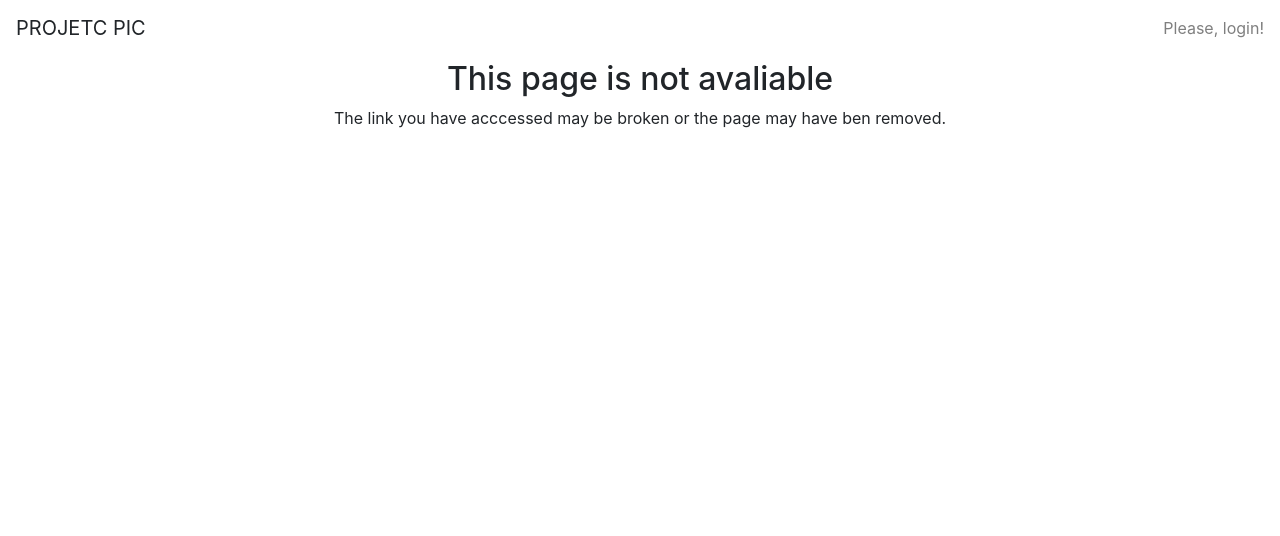
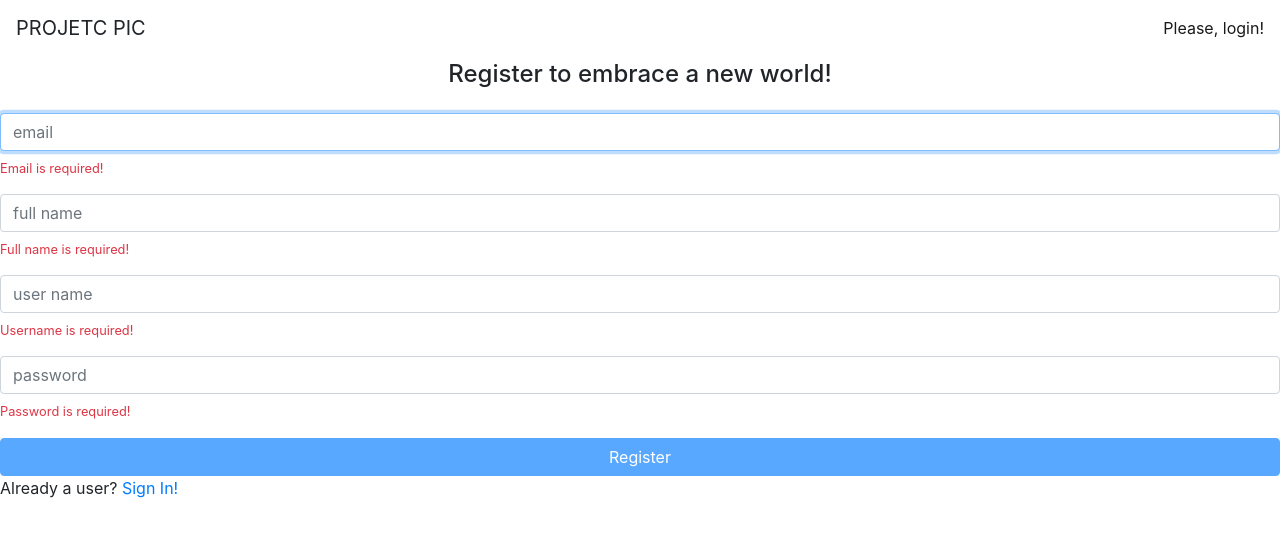
Before and after one commit to MacielSousa/projectpic, an Angular app: page /signup in a window 1280 px wide. Shown: the top 536 px of the page. Built offline with nearby package versions, Linux system fonts and the light colour scheme.

Commit message:
feat: validação assincrona e sincrona do form

```diff
--- a/src/app/app.routing.module.ts
+++ b/src/app/app.routing.module.ts
@@ -7,6 +7,7 @@
 import { RouterModule, Routes } from "@angular/router";
 import { ErrorsModule } from './errors/errors.module';
 import { NotFoundComponent } from './errors/not-found/not-found.component';
+import { SignUpComponent } from './home/singup/signup.component';
 
 
 const routes: Routes = [
@@ -14,6 +15,10 @@
         path: '',
         component: SignInComponent,
         canActivate: [AuthGard]
+    },
+    {
+        path: 'signup',
+        component: SignUpComponent
     },
     {
         path: 'user/:userName',
--- a/src/app/core/core.module.ts
+++ b/src/app/core/core.module.ts
@@ -1,9 +1,10 @@
+import { RouterModule } from '@angular/router';
 import { CommonModule } from '@angular/common';
 import { NgModule } from '@angular/core';
 import { HeaderComponent } from './header/header.component';
 
 @NgModule({
-    imports: [CommonModule],
+    imports: [CommonModule, RouterModule],
     declarations: [HeaderComponent],
     exports: [HeaderComponent]
 })
--- a/src/app/core/header/header.component.html
+++ b/src/app/core/header/header.component.html
@@ -9,7 +9,7 @@
 
         <ng-template #login>
             <span class="navbar-text">
-                Please, login!
+               <a [routerLink]="['']">Please, login!</a>
             </span>
         </ng-template>
     </nav>
--- /dev/null
+++ b/src/app/home/singup/signup.component.html
@@ -0,0 +1,76 @@
+<h4 class="text-center"> Register to embrace a new world!</h4>
+
+<form [formGroup]="signupForm" class="form mt-4">
+    <div class="form-group">
+        <input formControlName="email" class="form-control" placeholder="email" autofocus>
+        <ap-vmessage
+            *ngIf="signupForm.get('email').errors?.required"
+            text="Email is required!">
+        </ap-vmessage>
+        <ap-vmessage
+            *ngIf="signupForm.get('email').errors?.email"
+            text="Invalid e-mail">
+        </ap-vmessage>
+    </div>
+
+    <div class="form-group">
+        <input formControlName="fullName" class="form-control" placeholder="full name">
+        <ap-vmessage
+            *ngIf="signupForm.get('fullName').errors?.required"
+            text="Full name is required!">
+        </ap-vmessage>
+        <ap-vmessage
+            *ngIf="signupForm.get('fullName').errors?.minlength"
+            text="Minimum length is 2">
+        </ap-vmessage>
+        <ap-vmessage
+            *ngIf="signupForm.get('fullName').errors?.maxlength"
+            text="Maximum length is 40">
+        </ap-vmessage>
+    </div>
+
+    <div class="form-group">
+        <input formControlName="userName" class="form-control" placeholder="user name">
+        <ap-vmessage
+            *ngIf="signupForm.get('userName').errors?.required"
+            text="Username is required!">
+        </ap-vmessage>
+        <ap-vmessage
+            *ngIf="signupForm.get('userName').errors?.minlength"
+            text="Minimum length is 2">
+        </ap-vmessage>
+        <ap-vmessage
+            *ngIf="signupForm.get('userName').errors?.maxlength"
+            text="Maximum length is 30">
+        </ap-vmessage>
+        <ap-vmessage
+            *ngIf="signupForm.get('userName').errors?.lowerCase"
+            text="Must be lowercase">
+        </ap-vmessage>
+        <ap-vmessage
+            text="Username already taken"
+            *ngIf="signupForm.get('userName').errors?.userNameTaken">
+        </ap-vmessage>
+        <small *ngIf="signupForm.get('userName').valid" class="text-success">User available</small>
+    </div>
+
+    <div class="form-group">
+        <input formControlName="password" type="password" class="form-control" placeholder="password">
+        <ap-vmessage
+            *ngIf="signupForm.get('password').errors?.required"
+            text="Password is required!">
+        </ap-vmessage>
+        <ap-vmessage
+            *ngIf="signupForm.get('password').errors?.minlength"
+            text="Minimum length is 8">
+        </ap-vmessage>
+        <ap-vmessage
+            *ngIf="signupForm.get('password').errors?.maxlength"
+            text="Maximum length is 14">
+        </ap-vmessage>
+    </div>
+
+    <button [disabled]="signupForm.invalid || signupForm.pending" class="btn btn-primary btn-block">Register</button>
+
+    <p>Already a user? <a [routerLink]="['']">Sign In!</a></p>
+</form>
--- /dev/null
+++ b/src/app/home/singup/signup.component.ts
@@ -0,0 +1,52 @@
+import { Component, OnInit } from "@angular/core";
+import { FormBuilder, FormGroup, Validators } from "@angular/forms";
+import { lowerCaseValidator } from "src/app/shared/validator/lower-case.validator";
+import { UserNotTakenValidatorService } from "./user-not-taken.validator.service";
+
+
+@Component({
+    templateUrl: './signup.component.html'
+})
+export class SignUpComponent implements OnInit {
+
+    signupForm: FormGroup;
+
+    constructor(
+        private formBuilder: FormBuilder,
+        private userNotTakenValidatorService: UserNotTakenValidatorService
+    ) {}
+
+    ngOnInit(): void {
+        this.signupForm = this.formBuilder.group({
+            email: ['',
+                [
+                    Validators.required,
+                    Validators.email
+                ]
+            ],
+            fullName: ['',
+                [
+                    Validators.required,
+                    Validators.minLength(2),
+                    Validators.maxLength(40)
+                ]
+            ],
+            userName: ['',
+                [
+                    Validators.required,
+                    lowerCaseValidator,
+                    Validators.minLength(2),
+                    Validators.maxLength(30)
+                ],
+                this.userNotTakenValidatorService.checkuserNameTaken()
+            ],
+            password: ['',
+                [
+                    Validators.required,
+                    Validators.minLength(8),
+                    Validators.maxLength(14)
+                ]
+            ]
+        });
+    }
+}
--- /dev/null
+++ b/src/app/home/singup/singup.service.ts
@@ -0,0 +1,14 @@
+import { HttpClient } from "@angular/common/http";
+import { Injectable } from "@angular/core";
+
+const API_URL = "http://localhost:3000";
+@Injectable({
+    providedIn: 'root'
+})
+export class SingUpService{
+    constructor(private http: HttpClient){}
+
+    checkoutUserNametaken(userName: string){
+       return this.http.get(API_URL+'/user/exists/' + userName);
+    }
+}
--- /dev/null
+++ b/src/app/home/singup/user-not-taken.validator.service.ts
@@ -0,0 +1,26 @@
+import { Injectable } from "@angular/core";
+import { AbstractControl } from "@angular/forms";
+import { debounceTime, switchMap, map, first } from "rxjs/operators";
+import { SingUpService } from "./singup.service";
+
+@Injectable({
+    providedIn: 'root'
+})
+export class UserNotTakenValidatorService {
+    constructor(private signUpService: SingUpService){}
+
+    checkuserNameTaken(){
+
+        return (control: AbstractControl) => {
+            return control
+                .valueChanges
+                .pipe(debounceTime(300))
+                .pipe(switchMap(userName =>
+                    this.signUpService.checkoutUserNametaken(userName)
+                ))
+                .pipe(map(isTaken => isTaken ? {userNameTaken: true} :  null))
+                .pipe(first());
+        }
+
+    }
+}
--- /dev/null
+++ b/src/app/shared/validator/lower-case.validator.ts
@@ -0,0 +1,9 @@
+import { AbstractControl } from '@angular/forms';
+
+export function lowerCaseValidator(control: AbstractControl) {
+
+    if(control.value.trim() && !/^[a-z0-9_\-]+$/.test(control.value)) {
+        return { lowerCase: true }
+    }
+    return null;
+}
```
Also changed, not shown: src/app/home/home.module.ts (+7 -2 lines).
